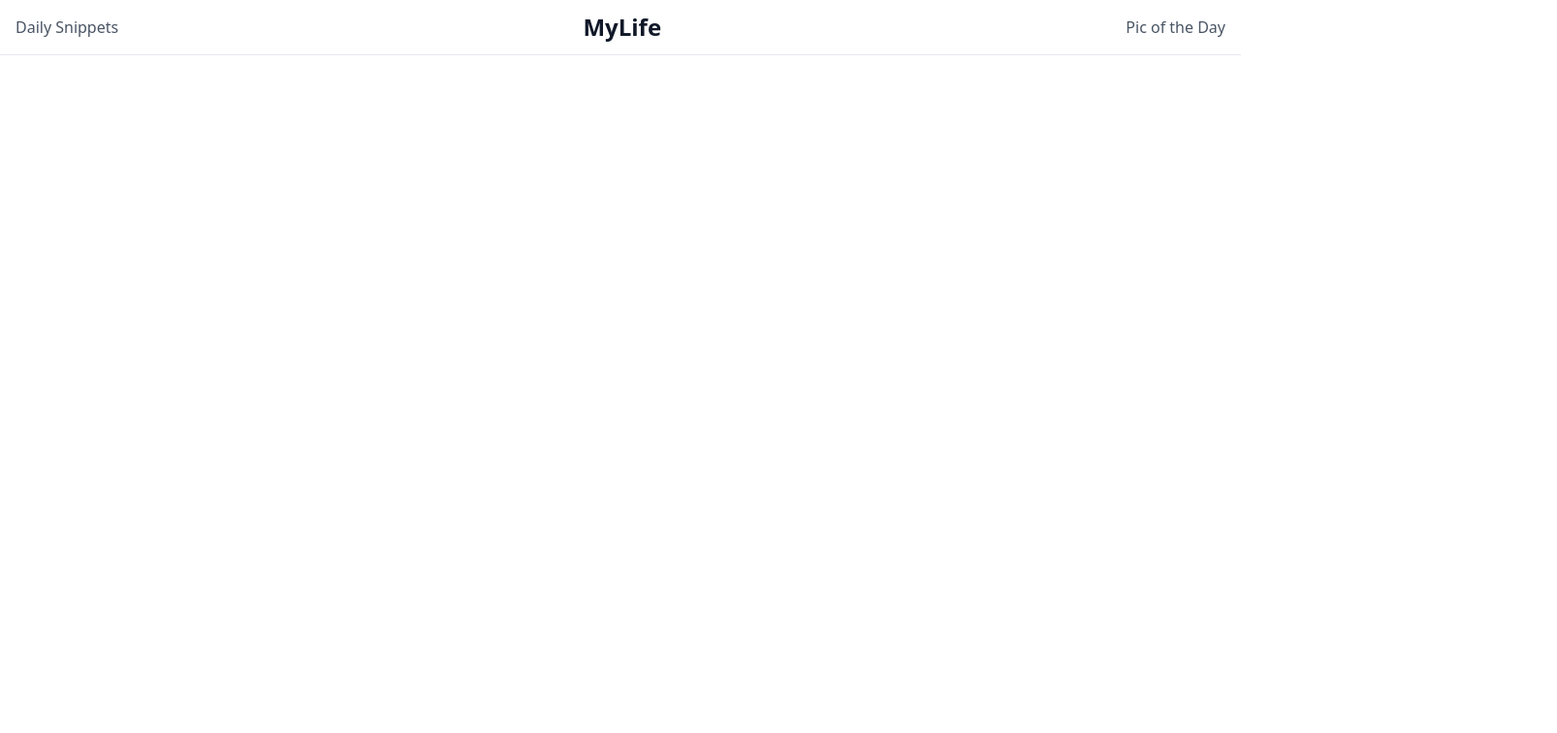
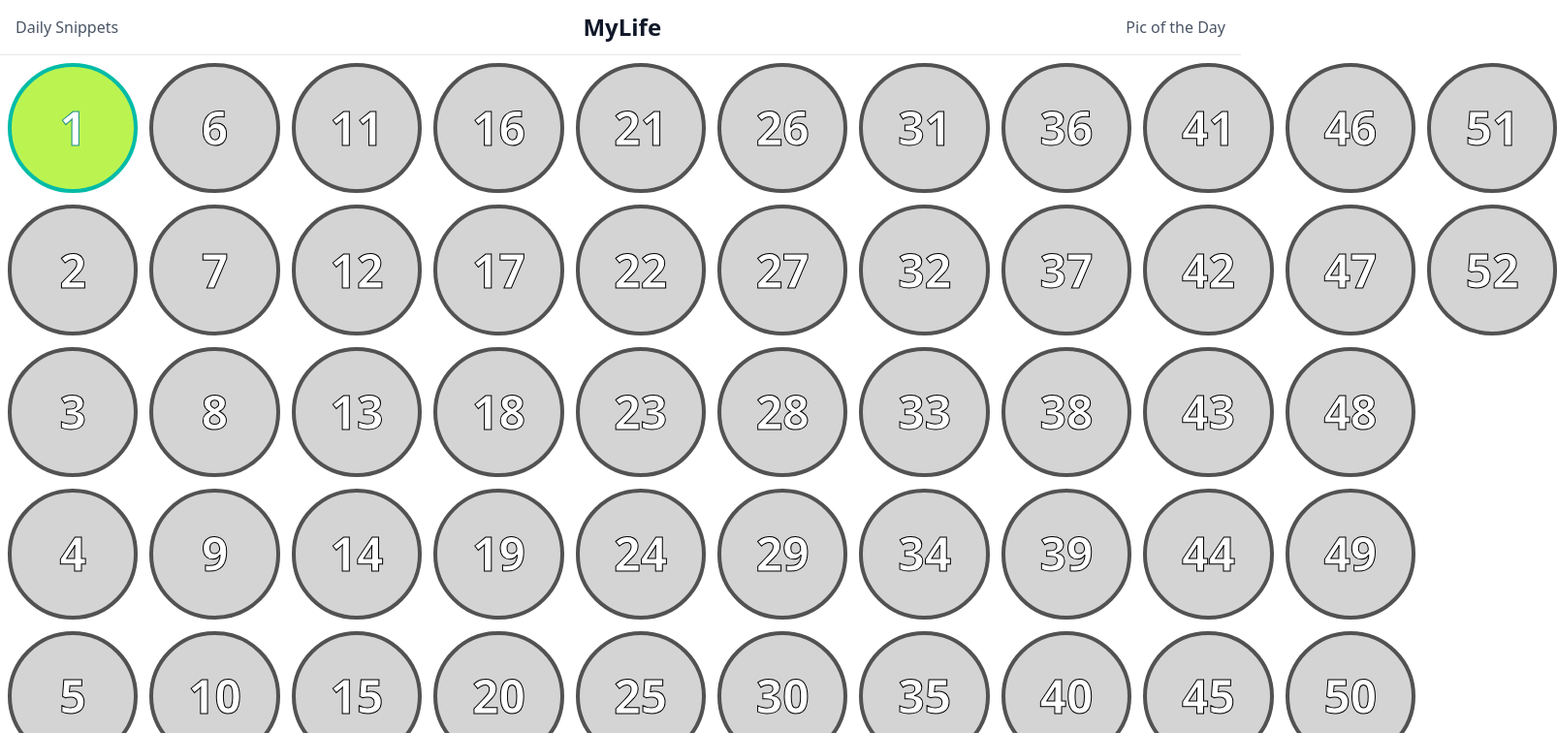
Before and after one commit to Samyak0-0/_blog, a Next.js app: page / in a window 1280 px wide. Shown: the top 756 px of the page at 97% size, 1606 px wide, since content can reach past the window. Built offline with nearby package versions, Linux system fonts and the light colour scheme.

Commit message:
52 weeks

```diff
--- a/src/app/page.tsx
+++ b/src/app/page.tsx
@@ -1,11 +1,27 @@
+"use client";
+
+import Circles from "@/components/circles";
 import Navbar from "@/components/navbar";
-
-
+import WeeklyReadme from "@/components/weeklyReadme";
+import { useState } from "react";
 
 export default function Home() {
+  const [selectedWeek, setSelectedWeek] = useState<number | null>(null);
+  const [currentWeek, setCurrentWeek] = useState<number>(() => {
+    const storedValue = localStorage.getItem("currentWeek");
+    return storedValue ? JSON.parse(storedValue) : 1;
+  });
+
   return (
     <div>
       <Navbar />
+      <Circles
+        selectedWeek={selectedWeek}
+        setSelectedWeek={setSelectedWeek}
+        currentWeek={currentWeek}
+        setCurrentWeek={setCurrentWeek}
+      />
+      <WeeklyReadme selectedWeek={selectedWeek} />
     </div>
   );
 }
--- /dev/null
+++ b/src/components/circles.tsx
@@ -0,0 +1,121 @@
+"use client";
+
+import React, { useState, useEffect } from "react";
+
+type Props = {
+  selectedWeek: number | null;
+  setSelectedWeek: (week: number | null) => void;
+  currentWeek: number;
+  setCurrentWeek: (week: number) => void;
+};
+
+const Circles = ({
+  selectedWeek,
+  setSelectedWeek,
+  currentWeek,
+  setCurrentWeek,
+}: Props) => {
+  const weeks = Array.from({ length: 52 }, (_, i) => i + 1);
+
+  const [contextMenu, setContextMenu] = useState<{
+    visible: boolean;
+    x: number;
+    y: number;
+    week: number | null;
+  }>({ visible: false, x: 0, y: 0, week: null });
+
+  // Hide context menu on click elsewhere
+  useEffect(() => {
+    const handleClick = () =>
+      setContextMenu({ ...contextMenu, visible: false });
+    window.addEventListener("click", handleClick);
+    return () => window.removeEventListener("click", handleClick);
+  }, [contextMenu]);
+
+  return (
+    <div className="relative">
+      {/* Circles Grid */}
+      <div className="grid grid-flow-col grid-rows-5 place-items-center gap-3 m-2 h-[90vh]">
+        {weeks.map((week) => (
+          <div
+            key={week}
+            onClick={() => {
+                localStorage.setItem("currentWeek", JSON.stringify(week))
+                setSelectedWeek(week == selectedWeek? null : week)
+            }}
+            onContextMenu={(e) => {
+              e.preventDefault();
+              setContextMenu({
+                visible: true,
+                x: e.clientX,
+                y: e.clientY,
+                week,
+              });
+            }}
+            className={`text-5xl font-sans border-4 ${
+              week == selectedWeek
+                ? " border-neutral-900 text-black text-6xl"
+                : week == currentWeek
+                ? " bg-lime-300 border-teal-500 text-white"
+                : week < currentWeek
+                ? " bg-neutral-700 border-neutral-900 text-white"
+                : " bg-neutral-300 text-white border-neutral-600 "
+            }`}
+            style={{
+              height: "100%",
+              aspectRatio: "1/1",
+              borderRadius: "50%",
+
+              display: "flex",
+              alignItems: "center",
+              justifyContent: "center",
+              fontWeight: "bold",
+              cursor: "pointer",
+              userSelect: "none",
+              WebkitTextStrokeWidth: week==selectedWeek? "0px" : week == currentWeek? "1px":"1px",
+              WebkitTextStrokeColor: week==selectedWeek? "black" : week == currentWeek? "#188c80" :"black"
+            }}
+            // backgroundColor:
+            //     selectedWeek === week
+            //       ? "#0070f3"
+            //       : currentWeek === week
+            //       ? "#00C851" // highlight current week differently
+            //       : "#ccc",
+          >
+            {week}
+          </div>
+        ))}
+      </div>
+
+      {/* Custom Context Menu */}
+      {contextMenu.visible && (
+        <div
+          style={{
+            position: "fixed",
+            top: contextMenu.y,
+            left: contextMenu.x,
+            background: "#fff",
+            border: "1px solid #ddd",
+            borderRadius: "6px",
+            boxShadow: "0 4px 10px rgba(0,0,0,0.1)",
+            zIndex: 1000,
+          }}
+        >
+          <button
+            onClick={() => {
+              if (contextMenu.week !== null) {
+                setCurrentWeek(contextMenu.week);
+              }
+              setContextMenu({ ...contextMenu, visible: false });
+            }}
+            className="px-4 py-2 hover:bg-gray-200 text-left w-full"
+          >
+            Set as Current Week
+          </button>
+        </div>
+      )}
+    </div>
+  );
+};
+
+export default Circles;
--- /dev/null
+++ b/src/components/weeklyReadme.tsx
@@ -0,0 +1,7 @@
+
+const WeeklyReadme = ({selectedWeek}: {selectedWeek: number | null}) => {
+
+  return <div>weeklyReadme</div>;
+};
+
+export default WeeklyReadme;
```
